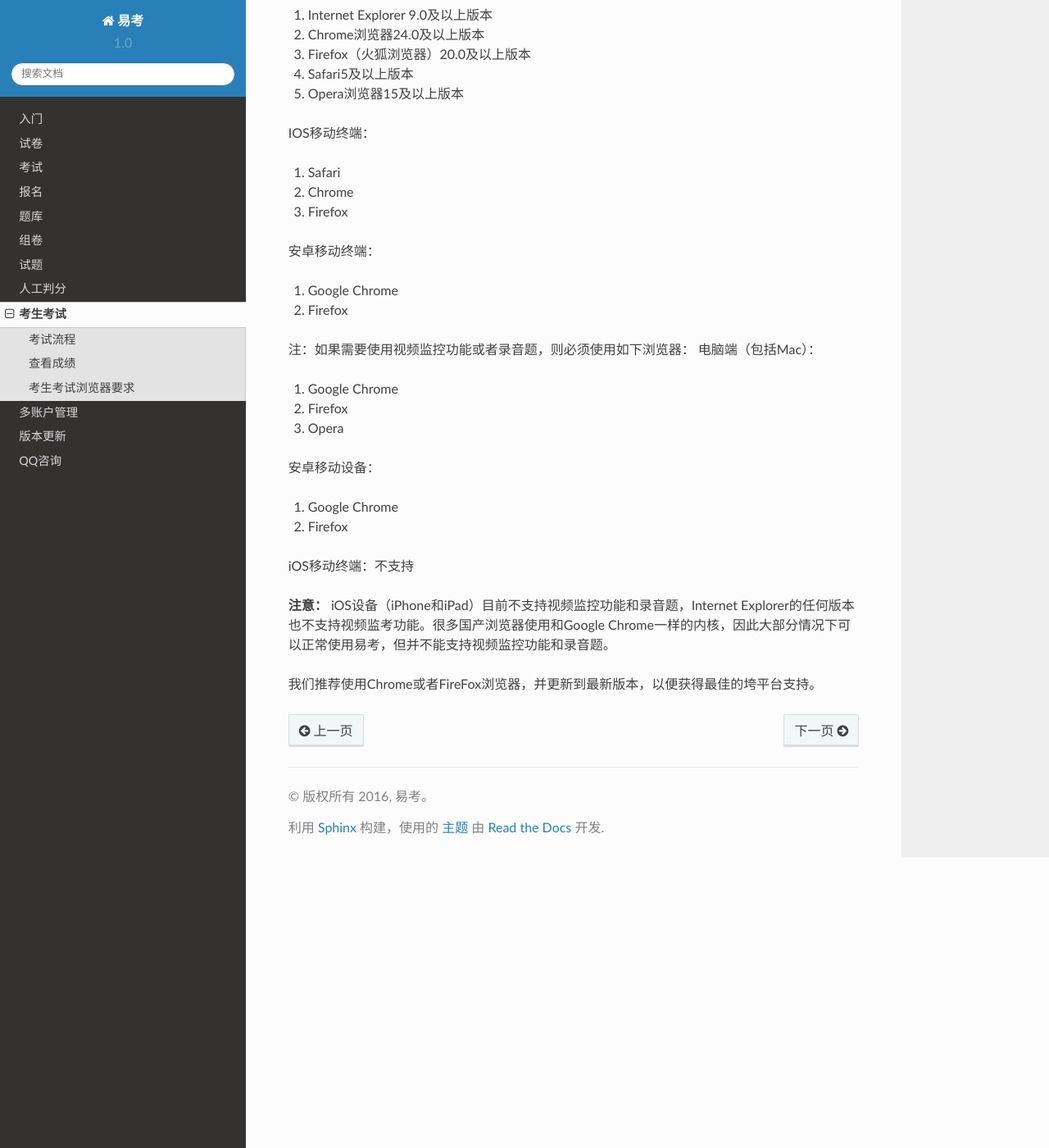
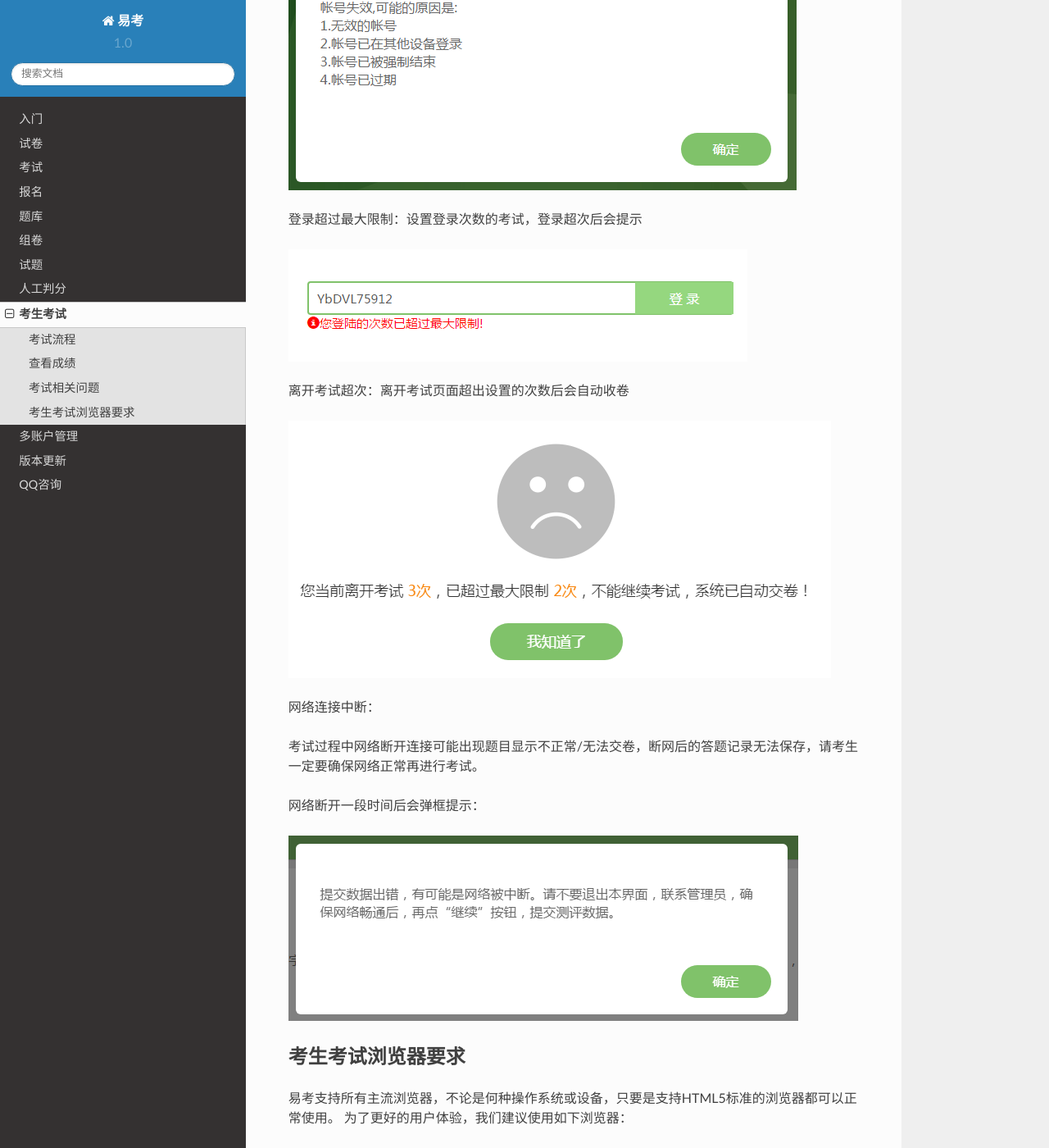
Before and after one commit to yaozhifeng/eztest_doc, a Sphinx documentation site: the page built from docs/source/candidate.rst, in a window 1280 px wide and 1400 px high, scrolled down 4303 px. Shown: the whole window at 82% size. Built offline with Sphinx 7.4.7 and the Read the Docs theme 2.0.0, drawn with Linux system fonts in a browser that asks for light colours; some of the changed text lies outside the part shown.

Commit message:
candidate

```diff
--- a/docs/source/candidate.rst
+++ b/docs/source/candidate.rst
@@ -47,6 +47,29 @@
 
 .. image:: _static/4-26.png
 
+考试相关问题
+---------------
+
+考生帐号失效：可能是被强制收卷/多处登陆
+
+.. image:: _static/4-001.png
+
+登录超过最大限制：设置登录次数的考试，登录超次后会提示
+
+.. image:: _static/4-002.png
+
+离开考试超次：离开考试页面超出设置的次数后会自动收卷
+
+.. image:: _static/4-003.png
+
+网络连接中断：
+
+考试过程中网络断开连接可能出现题目显示不正常/无法交卷，断网后的答题记录无法保存，请考生一定要确保网络正常再进行考试。
+
+网络断开一段时间后会弹框提示：
+
+.. image:: _static/4-004.png
+
 考生考试浏览器要求
 --------------------
 
```
Also changed, not shown: docs/source/_static/4-001.png (added), docs/source/_static/4-002.png (added), docs/source/_static/4-003.png (added), docs/source/_static/4-004.png (added).
